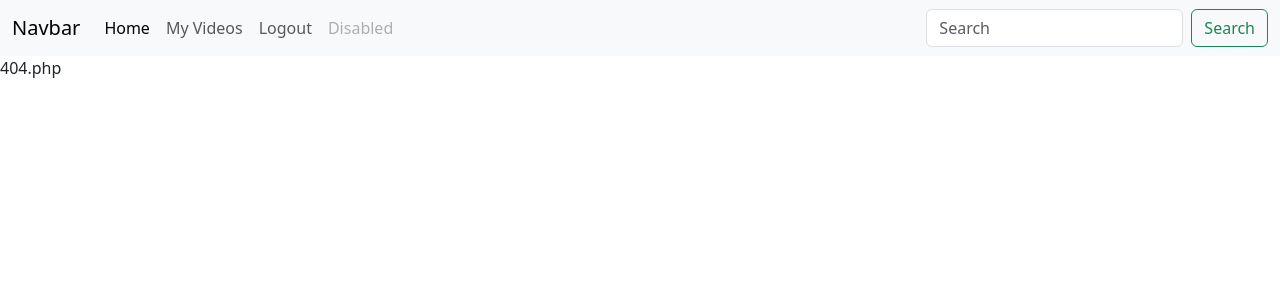
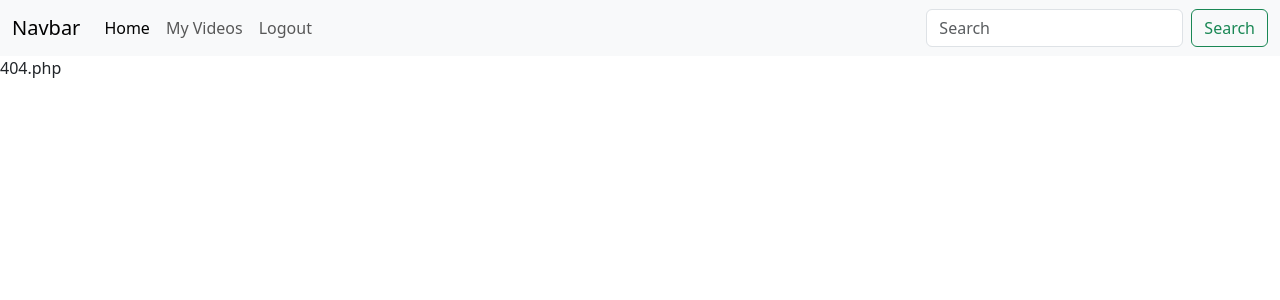
Before and after one commit to Aula72/matatu, a PHP site: page /index in a window 1280 px wide. Shown: the top 300 px of the page. Run offline with PHP 8.4, Linux system fonts and the light colour scheme.

Commit message:
mapp-comit

```diff
--- a/incs/navbar.php
+++ b/incs/navbar.php
@@ -30,9 +30,9 @@
             <li><a class="dropdown-item" href="#">Something else here</a></li>
           </ul>
         </li> -->
-        <li class="nav-item">
+        <!-- <li class="nav-item">
           <a class="nav-link disabled" aria-disabled="true">Disabled</a>
-        </li>
+        </li> -->
       </ul>
       <form class="d-flex" role="search">
         <input class="form-control me-2" type="search" placeholder="Search" aria-label="Search">
--- a/views/index.php
+++ b/views/index.php
@@ -39,6 +39,7 @@
 
         $.ajax({
                 url: `${base_url}/apis/videos.php`,
+                method:'get',
                 headers,
                 success:(data, status)=>{
                         console.log(data)
```
